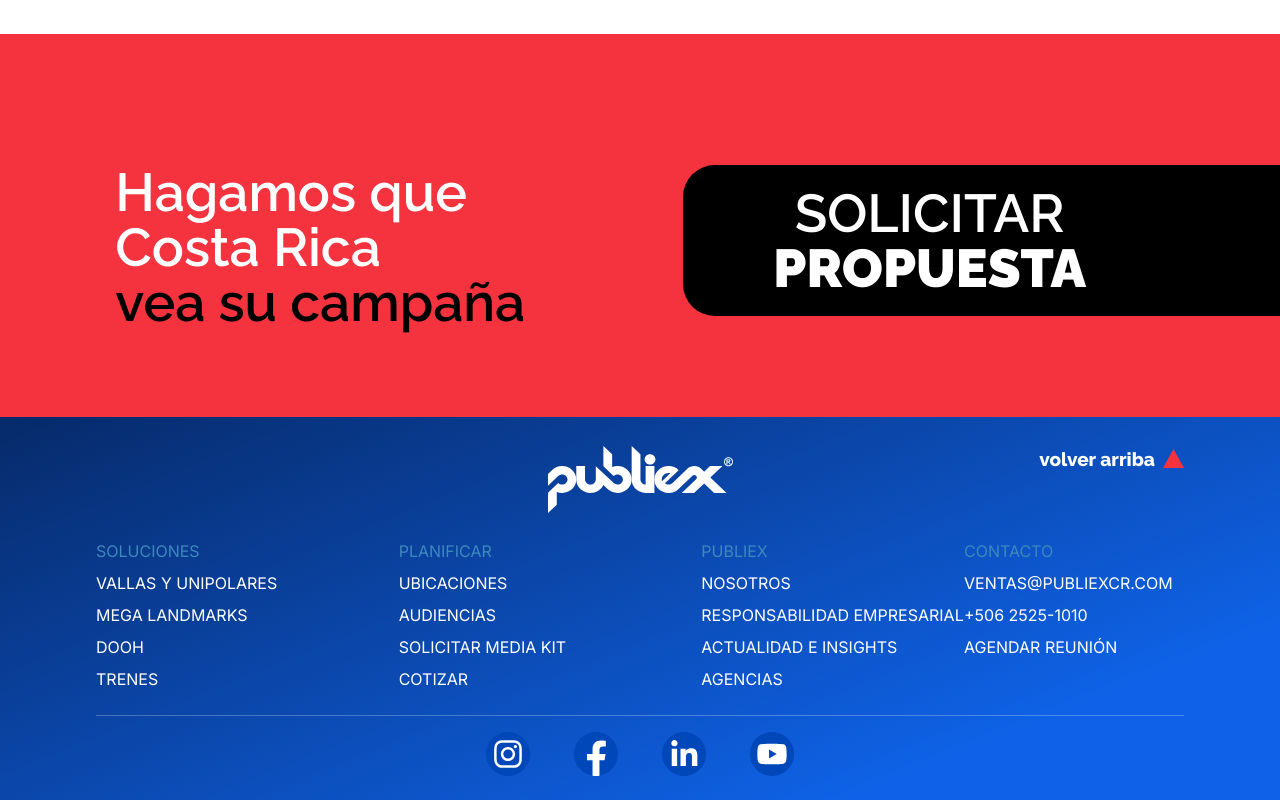
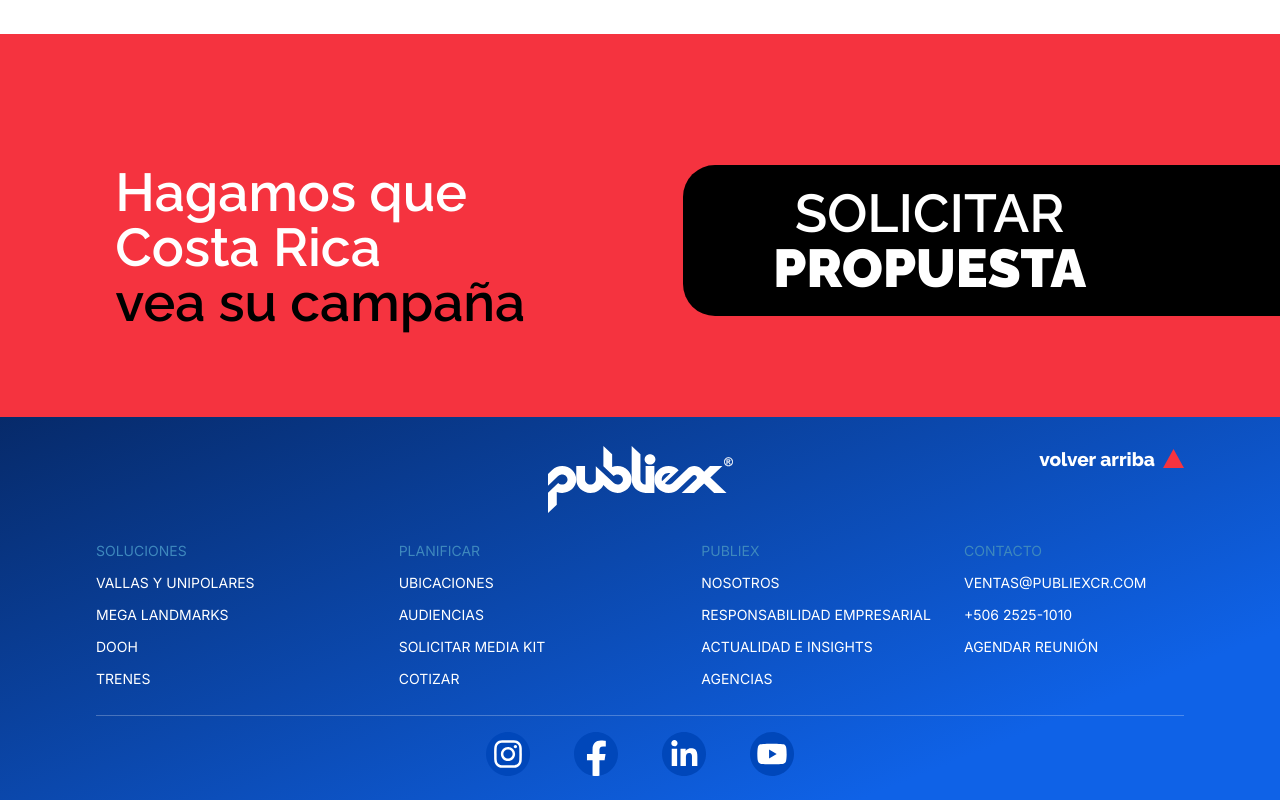
Before and after one commit to tebanban/webpubliex3.0, a React (Vite) app: page / in a window 1280 px wide. Shown: the part 10588-11388 px from the top of the page. Built offline with nearby package versions, Linux system fonts and the light colour scheme.

Commit message:
Reduce footer menu font size

```diff
--- a/client/components/layout/Footer.tsx
+++ b/client/components/layout/Footer.tsx
@@ -99,10 +99,10 @@ export function Footer() {
         <div className="grid gap-x-8 gap-y-5 pt-3 pb-5 sm:grid-cols-2 lg:grid-cols-4 xl:grid-cols-[220px_220px_180px_220px] xl:justify-between">
           {footerGroups.map((group) => (
             <nav aria-label={group.title} key={group.title}>
-              <h3 className="font-uni text-base uppercase leading-8 text-publiex-footer-heading">
+              <h3 className="font-uni text-sm uppercase leading-8 text-publiex-footer-heading">
                 {group.title}
               </h3>
-              <ul className="text-base font-normal uppercase leading-8">
+              <ul className="text-sm font-normal uppercase leading-8">
                 {group.links.map(([label, href]) => (
                   <li key={label}>
                     <a
```
